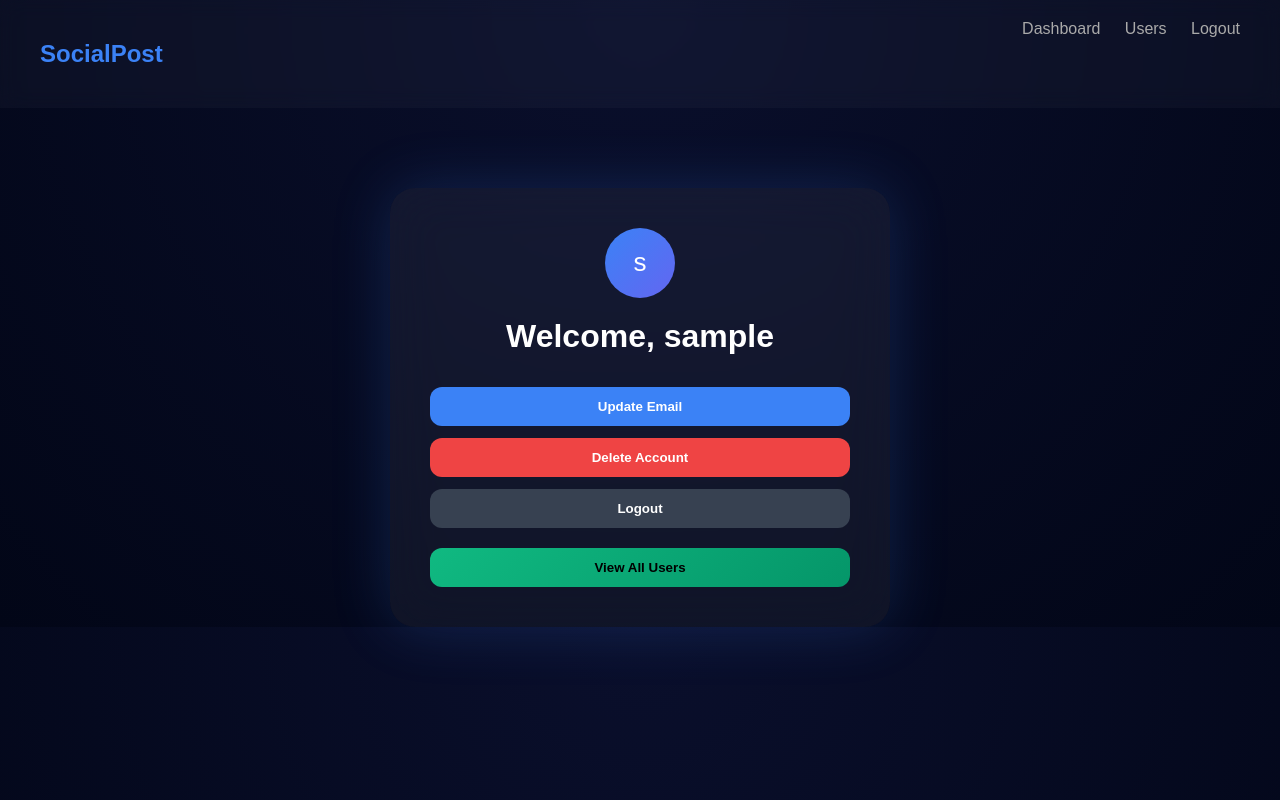
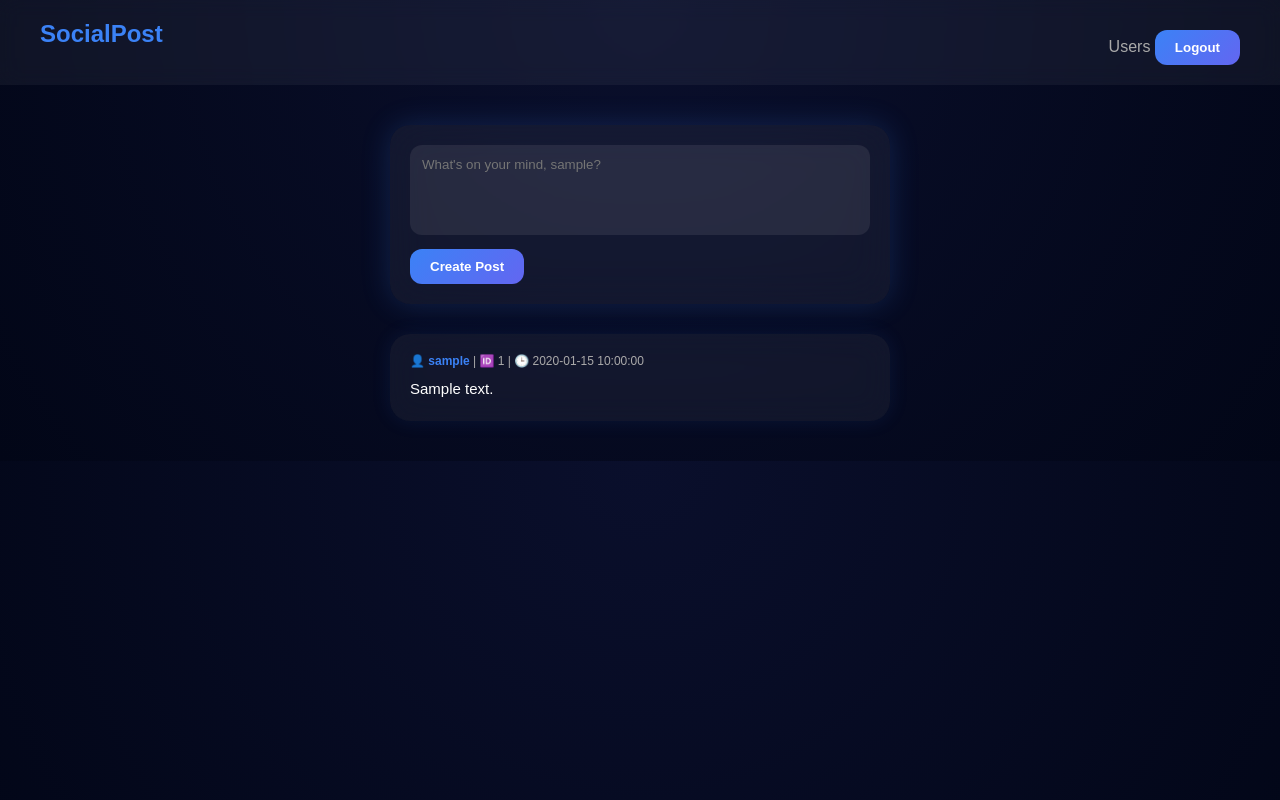
Before and after one commit to tarunverma116/social-post, a Flask app: a page that uses templates/dashboard.html in a window 1280 px wide. Run offline with Flask 3, Linux system fonts and the light colour scheme; a user stored in the database is signed in; tables that the repository leaves empty hold one stand-in row (values such as "Sample post").

Commit message:
fix import crash

```diff
--- a/app.py
+++ b/app.py
@@ -19,6 +19,7 @@ if DATABASE_URL and DATABASE_URL.startswith("postgres://"):
 app.config["SQLALCHEMY_DATABASE_URI"] = DATABASE_URL
 app.config["SQLALCHEMY_TRACK_MODIFICATIONS"] = False
 
+
 # =========================
 # INIT DB
 # =========================
@@ -26,6 +27,7 @@ db.init_app(app)
 
 with app.app_context():
     db.create_all()
+
 
 # =========================
 # LOGIN MANAGER
@@ -41,12 +43,13 @@ def load_user(user_id):
 
 
 # =========================
-# HOME (FEED)
+# HOME → REDIRECT
 # =========================
 @app.route("/")
 def home():
-    posts = Post.query.order_by(Post.created_at.desc()).all()
-    return render_template("feed.html", posts=posts)
+    if current_user.is_authenticated:
+        return redirect(url_for("dashboard", user_id=current_user.id))
+    return redirect(url_for("login"))
 
 
 # =========================
@@ -61,7 +64,7 @@ def register():
         email = form.email.data
         password = form.password.data
 
-        # 🔥 Prevent duplicate username
+        # 🔥 Check duplicate username
         existing_user = Users.query.filter_by(username=username).first()
         if existing_user:
             return render_template(
@@ -102,16 +105,38 @@ def login():
 
 
 # =========================
-# DASHBOARD
+# DASHBOARD + POSTS
 # =========================
 @app.route("/dashboard<int:user_id>")
 @login_required
 def dashboard(user_id):
+    posts = Post.query.order_by(Post.created_at.desc()).all()
+
     return render_template(
         "dashboard.html",
         user_id=user_id,
-        current_user=current_user.username
+        current_user=current_user,
+        posts=posts
     )
+
+
+# =========================
+# CREATE POST
+# =========================
+@app.route("/create_post", methods=["POST"])
+@login_required
+def create_post():
+    content = request.form.get("content")
+
+    if content:
+        post = Post(
+            content=content,
+            user_id=current_user.id
+        )
+        db.session.add(post)
+        db.session.commit()
+
+    return redirect(url_for("dashboard", user_id=current_user.id))
 
 
 # =========================
@@ -171,25 +196,6 @@ def fetch_all():
 
 
 # =========================
-# CREATE POST
-# =========================
-@app.route("/create_post", methods=["POST"])
-@login_required
-def create_post():
-    content = request.form.get("content")
-
-    if content:
-        post = Post(
-            content=content,
-            user_id=current_user.id
-        )
-        db.session.add(post)
-        db.session.commit()
-
-    return redirect(url_for("home"))
-
-
-# =========================
 # RUN APP
 # =========================
 if __name__ == "__main__":
--- a/templates/dashboard.html
+++ b/templates/dashboard.html
@@ -1,25 +1,3 @@
-<!-- <html>
-
-<head>
-</head>
-
-<body>
-    <h1> Welocome, {{ user_id }} to your Dashboard!</h1>
-    <form method="post" action="/logout">
-        <input type="submit" value="Logout">
-    </form>
-    <form method="post" action="/delete_account/{{ user_id }}">
-        <input type="submit" value="Delete Account">
-    </form>
-    <form method="get" action="/update_email/{{ user_id }}">
-        <input type="submit" value="Update Email">
-    </form>
-    <a href="{{ url_for('fetch_all') }}">List Users</a>
-
-</body>
-
-</html> -->
-
 <!DOCTYPE html>
 <html lang="en">
 <head>
@@ -27,9 +5,14 @@
 <title>Dashboard</title>
 
 <style>
+* {
+    margin: 0;
+    padding: 0;
+    box-sizing: border-box;
+    font-family: 'Poppins', sans-serif;
+}
+
 body {
-    margin: 0;
-    font-family: 'Poppins', sans-serif;
     background: radial-gradient(circle at top, #0a0f2c, #020617);
     color: white;
 }
@@ -39,7 +22,7 @@ body {
     display: flex;
     justify-content: space-between;
     padding: 20px 40px;
-    background: rgba(255,255,255,0.03);
+    background: rgba(255,255,255,0.05);
     backdrop-filter: blur(10px);
 }
 
@@ -57,102 +40,139 @@ body {
     color: #fff;
 }
 
-/* CARD */
+/* CONTAINER */
 .container {
-    display: flex;
-    justify-content: center;
-    margin-top: 80px;
+    width: 500px;
+    margin: 40px auto;
 }
 
-.card {
-    width: 420px;
-    padding: 40px;
-    border-radius: 25px;
+/* CREATE POST BOX */
+.post-box {
+    padding: 20px;
+    border-radius: 20px;
     background: rgba(255,255,255,0.05);
-    backdrop-filter: blur(25px);
-    text-align: center;
-    box-shadow: 0 0 60px rgba(59,130,246,0.2);
+    backdrop-filter: blur(20px);
+    margin-bottom: 30px;
+    box-shadow: 0 0 30px rgba(59,130,246,0.2);
 }
 
-.avatar {
-    width: 70px;
-    height: 70px;
-    border-radius: 50%;
-    background: linear-gradient(135deg,#3b82f6,#6366f1);
-    display: flex;
-    align-items: center;
-    justify-content: center;
-    font-size: 26px;
-    margin: auto;
+textarea {
+    width: 100%;
+    height: 90px;
+    border-radius: 12px;
+    border: none;
+    padding: 12px;
+    background: rgba(255,255,255,0.08);
+    color: white;
+    resize: none;
 }
 
-h1 {
-    margin: 20px 0;
+textarea:focus {
+    outline: none;
+    box-shadow: 0 0 10px #3b82f6;
 }
 
-/* BUTTONS */
+/* BUTTON */
 .btn {
-    width: 100%;
-    padding: 12px;
+    margin-top: 10px;
+    padding: 10px 20px;
     border-radius: 12px;
     border: none;
-    margin-top: 12px;
+    background: linear-gradient(135deg, #3b82f6, #6366f1);
+    color: white;
     cursor: pointer;
     font-weight: bold;
-}
-
-.blue { background: #3b82f6; color: white; }
-.red { background: #ef4444; color: white; }
-.gray { background: #374151; color: white; }
-.green {
-    background: linear-gradient(135deg,#10b981,#059669);
-    margin-top: 20px;
+    transition: 0.3s;
 }
 
 .btn:hover {
     transform: scale(1.05);
-    box-shadow: 0 0 20px rgba(255,255,255,0.2);
+    box-shadow: 0 0 20px #3b82f6;
+}
+
+/* POSTS */
+.post {
+    padding: 20px;
+    border-radius: 20px;
+    background: rgba(255,255,255,0.05);
+    margin-bottom: 20px;
+    backdrop-filter: blur(15px);
+    box-shadow: 0 0 20px rgba(59,130,246,0.1);
+}
+
+/* META INFO */
+.meta {
+    font-size: 12px;
+    color: #aaa;
+    margin-bottom: 10px;
+}
+
+.username {
+    color: #3b82f6;
+    font-weight: bold;
+}
+
+.content {
+    font-size: 15px;
+    line-height: 1.5;
+}
+
+/* EMPTY STATE */
+.empty {
+    text-align: center;
+    color: #777;
+    margin-top: 50px;
 }
 </style>
+
 </head>
-
 <body>
 
+<!-- NAVBAR -->
 <div class="navbar">
     <h2>SocialPost</h2>
     <div>
-        <a href="/dashboard{{user_id}}">Dashboard</a>
         <a href="/fetch_all">Users</a>
-        <a href="/logout">Logout</a>
+
+        <form action="/logout" method="post" style="display:inline;">
+            <button class="btn">Logout</button>
+        </form>
     </div>
 </div>
 
 <div class="container">
-    <div class="card">
 
-        <div class="avatar">
-            {{ current_user[0] }}
+    <!-- CREATE POST -->
+    <div class="post-box">
+        <form method="POST" action="/create_post">
+            <textarea name="content" placeholder="What's on your mind, {{ current_user.username }}?"></textarea>
+            <button class="btn">Create Post</button>
+        </form>
+    </div>
+
+    <!-- POSTS -->
+    {% if posts %}
+        {% for post in posts %}
+            <div class="post">
+
+                <div class="meta">
+                    👤 <span class="username">{{ post.user.username }}</span> |
+                    🆔 {{ post.user.id }} |
+                    🕒 {{ post.created_at }}
+                </div>
+
+                <div class="content">
+                    {{ post.content }}
+                </div>
+
+            </div>
+        {% endfor %}
+    {% else %}
+        <div class="empty">
+            No posts yet 🚀 <br> Be the first to post!
         </div>
+    {% endif %}
 
-        <h1>Welcome, {{ current_user }}</h1>
-
-        <button class="btn blue" onclick="location.href='/update_email/{{user_id}}'">
-            Update Email
-        </button>
-
-        <button class="btn red" onclick="location.href='/delete_account/{{user_id}}'">
-            Delete Account
-        </button>
-
-        <form action="/logout" method="post">
-            <button class="btn gray">Logout</button>
-        </form>
-
-        <button class="btn green" onclick="location.href='/fetch_all'">
-            View All Users
-        </button>
-
-    </div>
 </div>
 
 </body>
```
Also changed, not shown: model/posts.py (+12 -2 lines), model/users.py (+8 -0 lines).
